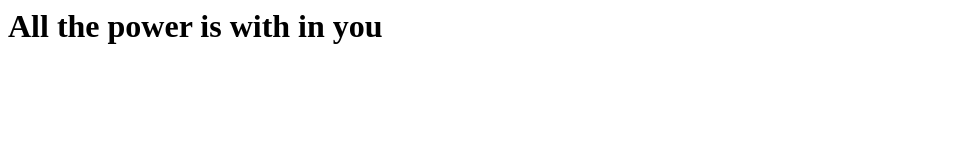
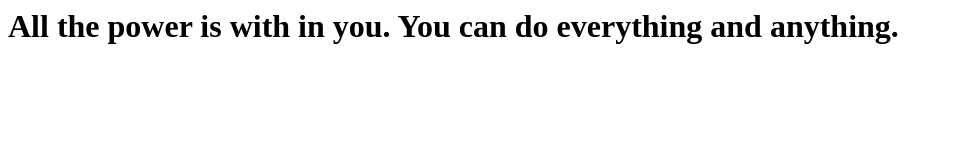
Before and after one commit to betsytrujillo/firstgitrepo, a plain HTML site: page index.html in a window 1280 px wide. Shown: the whole page, without its empty margins (0-953 px from the left). Drawn offline with Linux system fonts and the light colour scheme.

Commit message:
completed the first quote

```diff
--- a/index.html
+++ b/index.html
@@ -1,5 +1,5 @@
 <html>
 <body>
-<h1>All the power is with in you</h1>
+<h1>All the power is with in you. You can do everything and anything.</h1>
 </body>
 </html>
```
